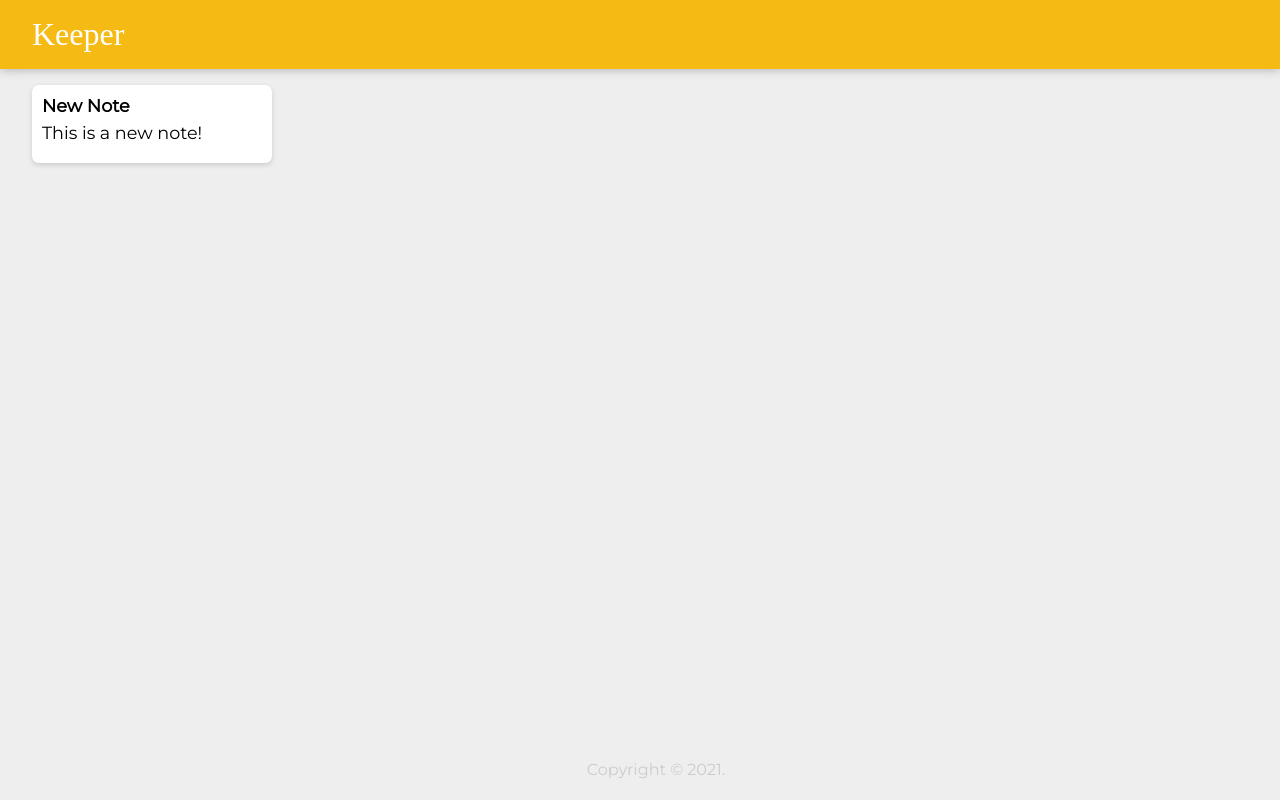
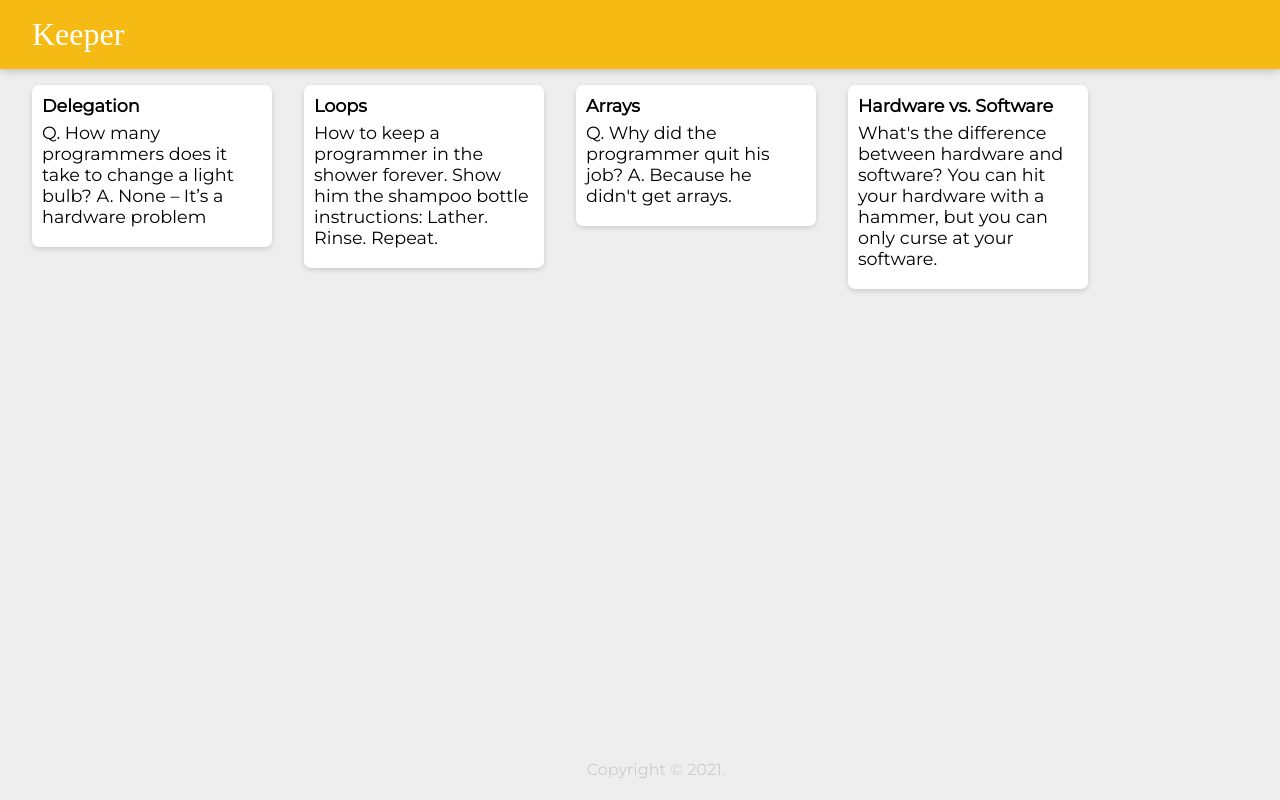
Before and after one commit to jai-jalah/keeper, a React (Create React App) app: page / in a window 1280 px wide. Built offline with nearby package versions, Linux system fonts and the light colour scheme; a web font is replaced by a local one.

Commit message:
Add notes.js and map over given notes in App.js

```diff
--- a/src/components/App.js
+++ b/src/components/App.js
@@ -2,13 +2,20 @@
 import Header from './Header';
 import Footer from './Footer';
 import Note from './Note';
+import notes from '../notes';
 
 function App() {
   return (
     <div>
       <Header />
+      {notes.map((noteItem) => (
+        <Note
+          key={noteItem.key}
+          title={noteItem.title}
+          content={noteItem.content}
+        />
+      ))}
       <Footer />
-      <Note />
     </div>
   );
 }
--- a/src/components/Note.js
+++ b/src/components/Note.js
@@ -1,10 +1,10 @@
 import React from 'react';
 
-function Note() {
+function Note(props) {
   return (
     <div className='note'>
-      <h1>New Note</h1>
-      <p>This is a new note!</p>
+      <h1>{props.title}</h1>
+      <p>{props.content}</p>
     </div>
   );
 }
--- /dev/null
+++ b/src/notes.js
@@ -0,0 +1,28 @@
+const notes = [
+  {
+    key: 1,
+    title: "Delegation",
+    content:
+      "Q. How many programmers does it take to change a light bulb? A. None – It’s a hardware problem"
+  },
+  {
+    key: 2,
+    title: "Loops",
+    content:
+      "How to keep a programmer in the shower forever. Show him the shampoo bottle instructions: Lather. Rinse. Repeat."
+  },
+  {
+    key: 3,
+    title: "Arrays",
+    content:
+      "Q. Why did the programmer quit his job? A. Because he didn't get arrays."
+  },
+  {
+    key: 4,
+    title: "Hardware vs. Software",
+    content:
+      "What's the difference between hardware and software? You can hit your hardware with a hammer, but you can only curse at your software."
+  }
+];
+
+export default notes;
```
